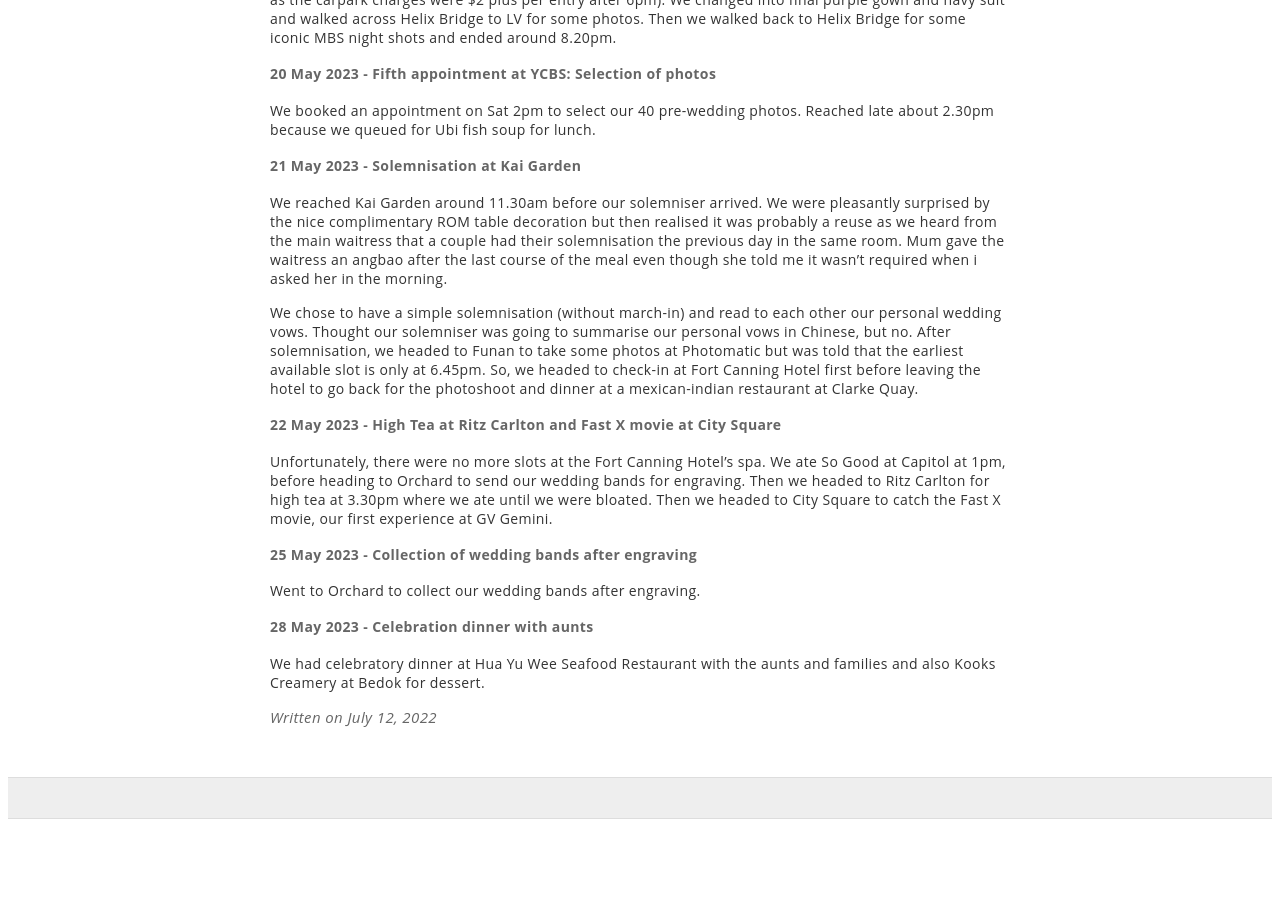
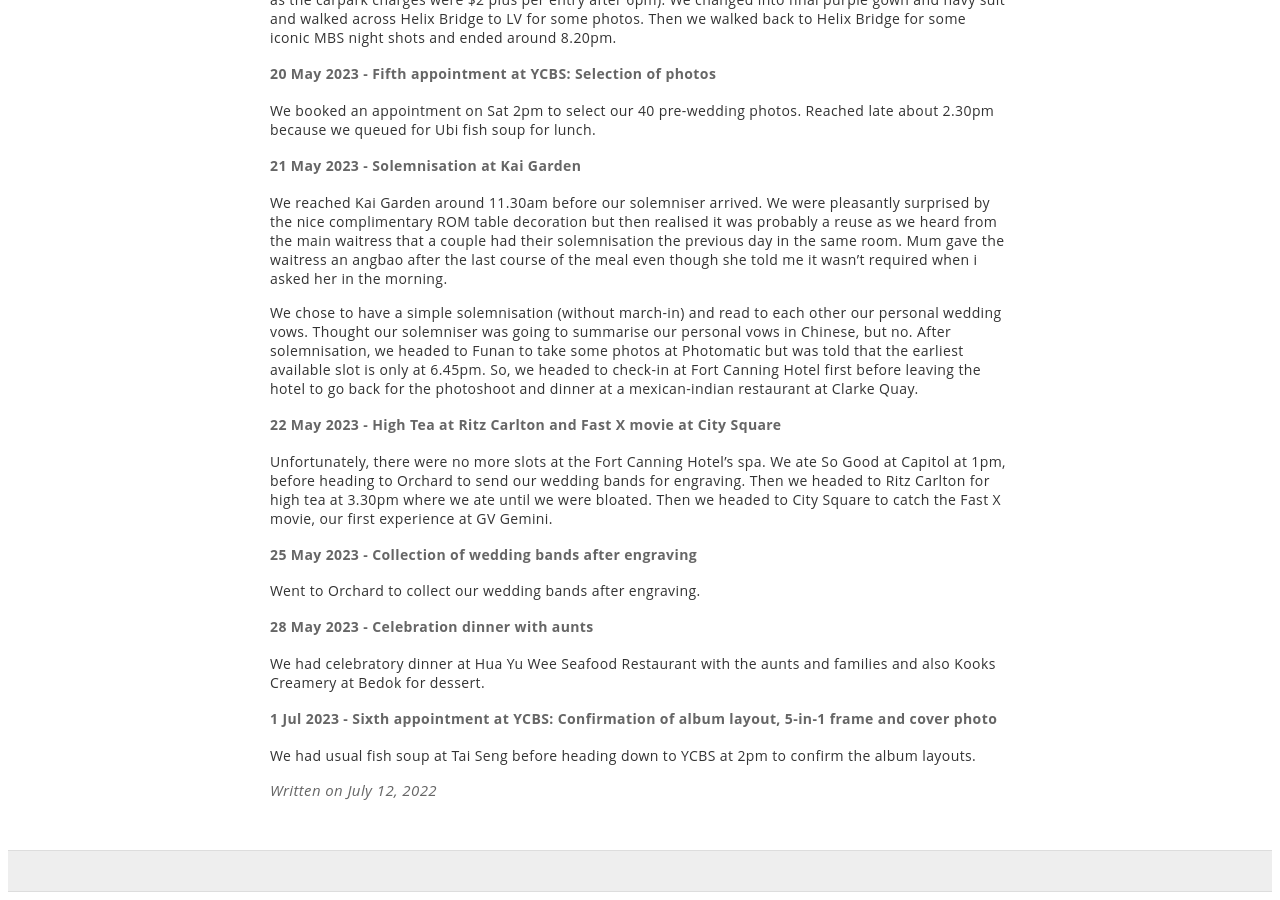
Before and after one commit to ourcarus/casadelagom, a Jekyll site: the page built from _posts/2022-07-12-Wedding Preparations.md, in a window 1280 px wide and 900 px high, scrolled down 3261 px. Built offline with Jekyll 4.4.1, drawn with Linux system fonts in a browser that asks for light colours; our own code applies the rules of GitHub Pages for plain Markdown files; before the commit the page ends 4088 px from its top, so only the background shows below that.

Commit message:
Update 2022-07-12-Wedding Preparations.md

```diff
--- a/_posts/2022-07-12-Wedding Preparations.md
+++ b/_posts/2022-07-12-Wedding Preparations.md
@@ -106,3 +106,6 @@
 
 #### 28 May 2023 - Celebration dinner with aunts
 We had celebratory dinner at Hua Yu Wee Seafood Restaurant with the aunts and families and also Kooks Creamery at Bedok for dessert.
+
+#### 1 Jul 2023 - Sixth appointment at YCBS: Confirmation of album layout, 5-in-1 frame and cover photo
+We had usual fish soup at Tai Seng before heading down to YCBS at 2pm to confirm the album layouts.
```
